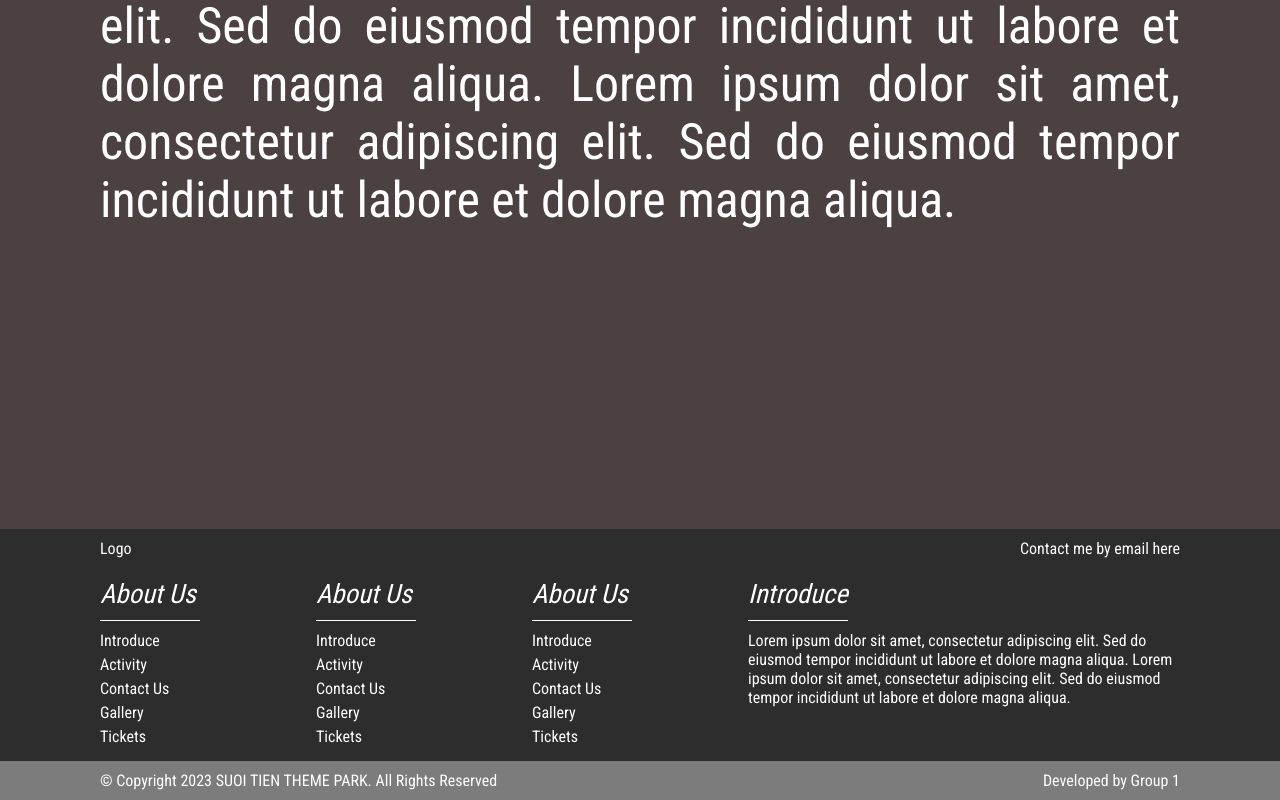
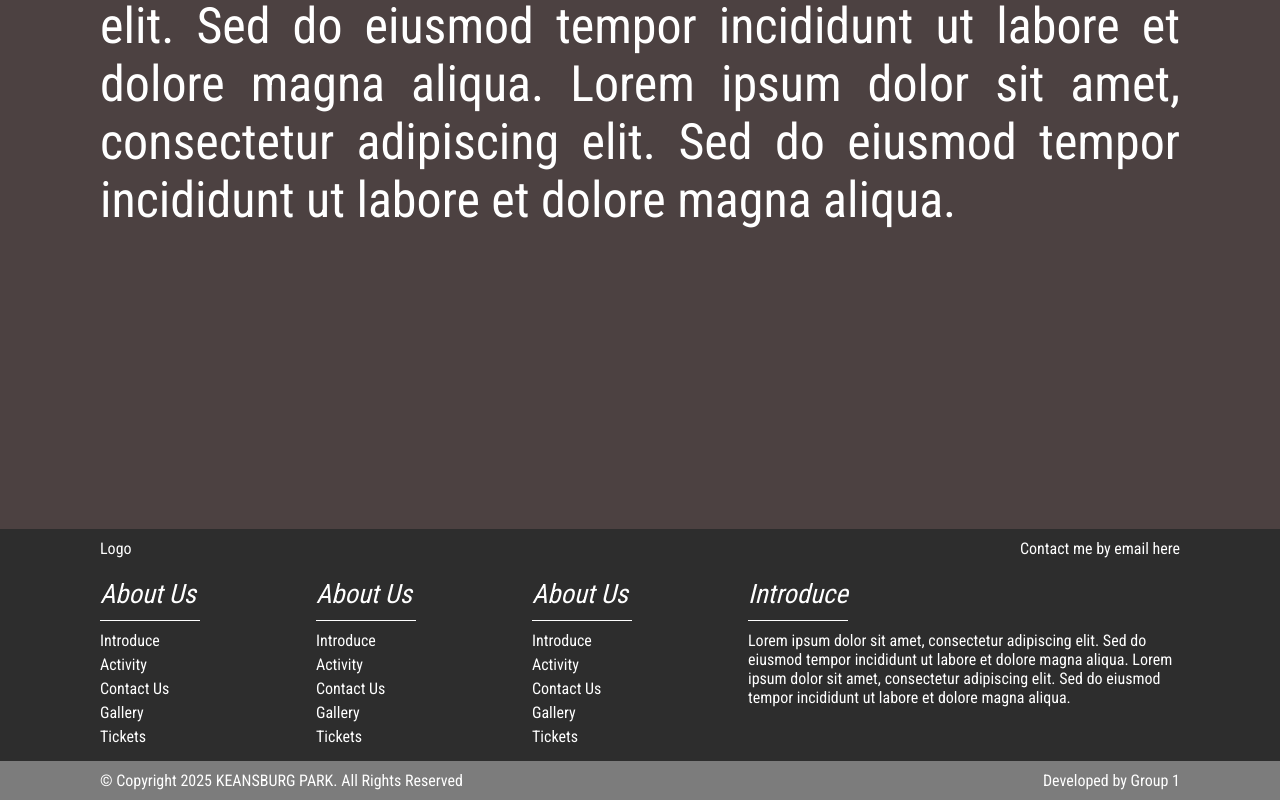
Before and after one commit to Preit289/E_Project_Group_1, a React (Create React App) app: page / in a window 1280 px wide. Shown: the part 506-1306 px from the top of the page. Built offline with nearby package versions, Linux system fonts and the light colour scheme.

Commit message:
update Footer.jsx

```diff
--- a/src/components/Footer.jsx
+++ b/src/components/Footer.jsx
@@ -1,5 +1,4 @@
 import "../styles/components/Footer.scss";
-import { Link } from "react-router-dom";
 const Footer = () => {
   return (
     <>
@@ -91,7 +90,7 @@ const Footer = () => {
         </div>
         <div className="bot-Footer">
           <div className="webcopyright">
-            &copy; Copyright 2023 SUOI TIEN THEME PARK. All Rights Reserved
+            &copy; Copyright 2025 KEANSBURG PARK. All Rights Reserved
           </div>
           <div className="devcopyright">Developed by Group 1</div>
         </div>
```
